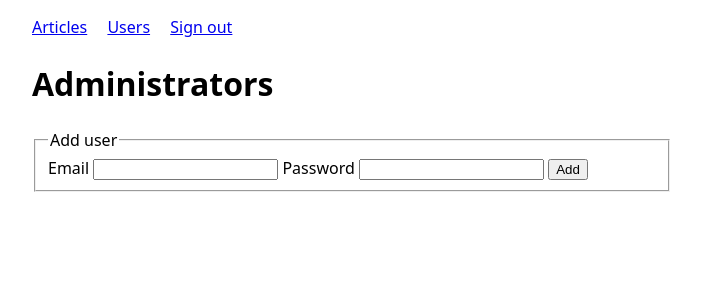
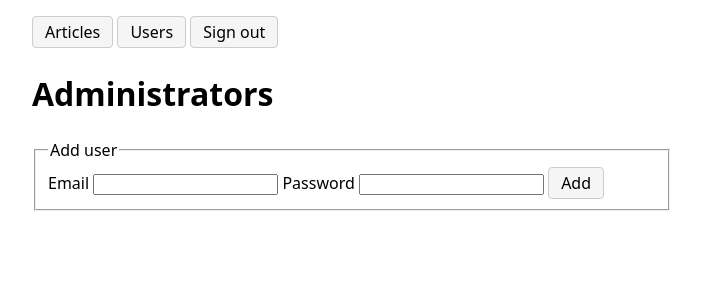
Before and after one commit to verstka/demo-python, a FastAPI app: page /cms/users in a window 1280 px wide. Shown: the top 300 px of the page, without its empty margins (0-701 px from the left). Run offline with FastAPI, Linux system fonts and the light colour scheme.

Commit message:
beautify

```diff
--- a/app/templates/cms/users.html.j2
+++ b/app/templates/cms/users.html.j2
@@ -5,6 +5,31 @@
     body { max-width: 40rem; }
     ul { list-style: none; padding: 0; }
     li { padding: 0.5rem 0; border-bottom: 1px solid #eee; display: flex; align-items: center; gap: 1rem; flex-wrap: wrap; }
+    nav a,
+    li form button,
+    fieldset form button {
+      display: inline-block;
+      padding: 0.35rem 0.75rem;
+      border: 1px solid #ccc;
+      border-radius: 0.25rem;
+      background: #f5f5f5;
+      color: inherit;
+      font: inherit;
+      line-height: 1.2;
+      text-decoration: none;
+      cursor: pointer;
+      appearance: none;
+      margin: 0;
+    }
+    nav a:hover,
+    li form button:hover,
+    fieldset form button:hover {
+      background: #e8e8e8;
+    }
+    li form button:active,
+    fieldset form button:active {
+      background: #ddd;
+    }
   </style>
 {% endblock %}
 {% block content %}
@@ -27,9 +52,9 @@
   </ul>
   <fieldset>
     <legend>Add user</legend>
-    <form method="post" action="/cms/users/create">
-      <label>Email <input name="user_email" required></label>
-      <label>Password <input name="password" type="password" required></label>
+    <form method="post" action="/cms/users/create" autocomplete="off">
+      <label>Email <input name="user_email" required autocomplete="off"></label>
+      <label>Password <input name="password" type="password" required autocomplete="new-password"></label>
       <button type="submit">Add</button>
     </form>
   </fieldset>
```
